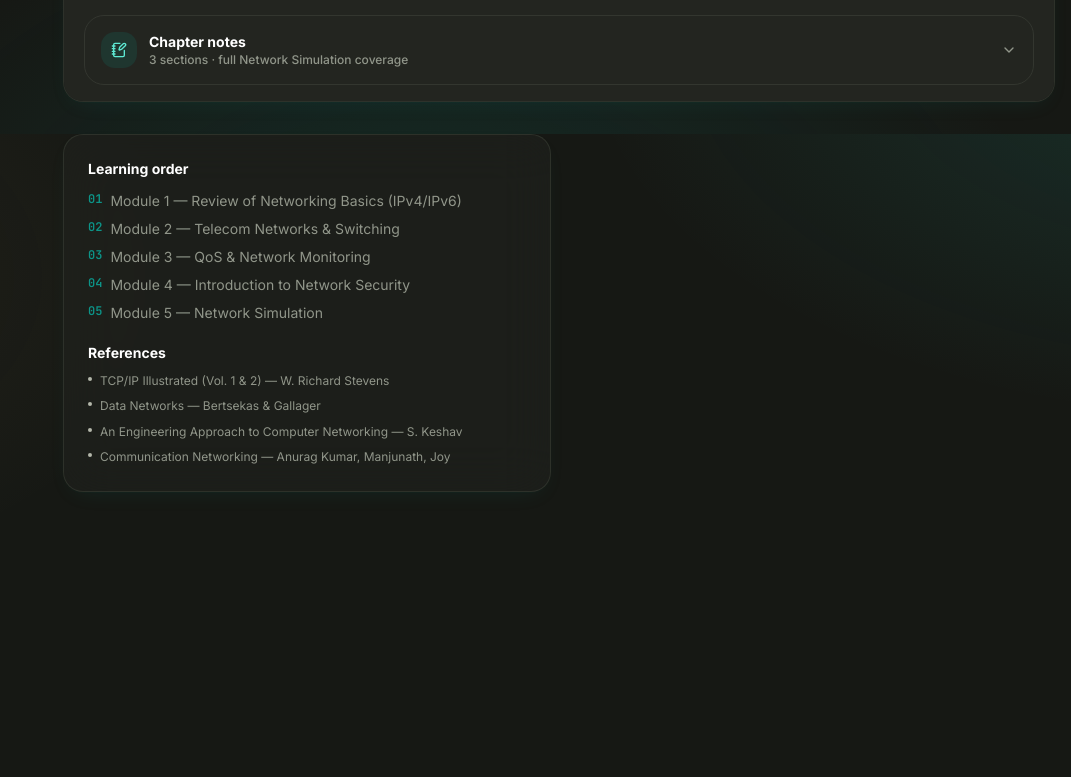
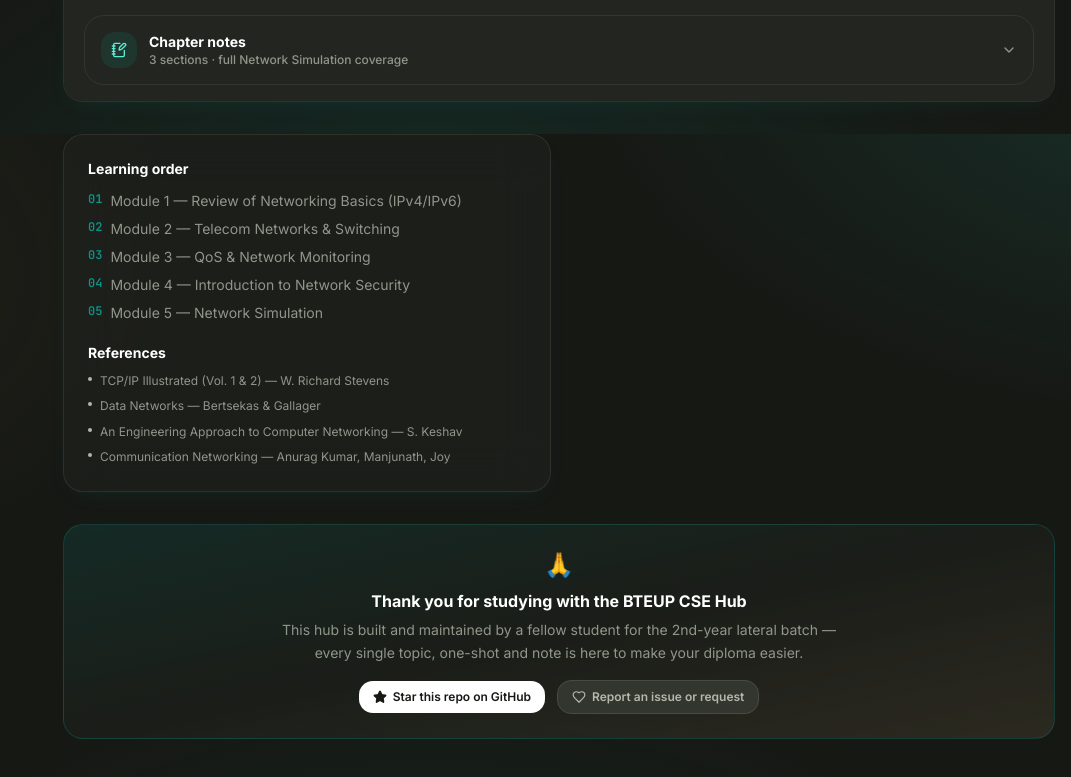
Before and after one commit to Tauseef666-ctrl/2nd-year-lateral, a React (Vite) app: page /subject/acn in a window 1280 px wide. Shown: the part 2266-3043 px from the top of the page, without its empty margins (209-1280 px from the left). Before the commit the page ends 2814 px from the top, so only its background shows below. Built offline with nearby package versions, Linux system fonts and the light colour scheme.

Commit message:
feat: add thank-you + GitHub star note at end of every subject and chapter

```diff
--- /dev/null
+++ b/src/components/ThankYouCard.tsx
@@ -0,0 +1,38 @@
+import { Heart, Star } from 'lucide-react';
+
+const GITHUB_URL = 'https://github.com/Tauseef666-ctrl/2nd-year-lateral';
+
+export function ThankYouCard() {
+  return (
+    <div className="relative overflow-hidden rounded-2xl border border-accent/25 bg-gradient-to-br from-accent/10 via-white/60 to-mint-400/10 px-6 py-6 text-center dark:from-accent/15 dark:via-ink-900/40 dark:to-mint-400/10">
+      <p className="text-2xl" aria-hidden="true">🙏</p>
+      <p className="mt-2 font-display text-base font-bold text-ink-950 dark:text-white">
+        Thank you for studying with the BTEUP CSE Hub
+      </p>
+      <p className="mx-auto mt-1.5 max-w-xl text-sm leading-relaxed text-ink-500 dark:text-ink-400">
+        This hub is built and maintained by a fellow student for the 2nd-year lateral batch — every
+        single topic, one-shot and note is here to make your diploma easier.
+      </p>
+      <div className="mt-4 flex flex-wrap items-center justify-center gap-3">
+        <a
+          href={GITHUB_URL}
+          target="_blank"
+          rel="noreferrer"
+          className="inline-flex items-center gap-1.5 rounded-xl bg-ink-950 px-3.5 py-2 text-xs font-semibold text-white transition hover:bg-accent dark:bg-white dark:text-ink-950 dark:hover:bg-accent dark:hover:text-white"
+        >
+          <Star className="h-3.5 w-3.5 fill-current" />
+          Star this repo on GitHub
+        </a>
+        <a
+          href={`${GITHUB_URL}/issues/new`}
+          target="_blank"
+          rel="noreferrer"
+          className="inline-flex items-center gap-1.5 rounded-xl border border-ink-200 bg-white px-3.5 py-2 text-xs font-semibold text-ink-600 transition hover:border-accent hover:text-accent dark:border-ink-700 dark:bg-ink-800 dark:text-ink-300"
+        >
+          <Heart className="h-3.5 w-3.5" />
+          Report an issue or request
+        </a>
+      </div>
+    </div>
+  );
+}
--- a/src/pages/Subject.tsx
+++ b/src/pages/Subject.tsx
@@ -14,6 +14,7 @@ import { getSubject, getSubjectTopics } from '../data/curriculum';
 import type { Subject as SubjectT } from '../types';
 import { Badge, Card, EmptyState, PageHeader, SourceNote } from '../components/ui';
 import { ChapterNotes } from '../components/ChapterNotes';
+import { ThankYouCard } from '../components/ThankYouCard';
 import { CHAPTER_NOTES } from '../data/chapterNotes';
 
 const categoryLabels: Record<SubjectT['category'], string> = {
@@ -273,6 +274,7 @@ export default function Subject() {
           </ul>
         </Card>
       </div>
+      <ThankYouCard />
     </section>
   );
 }
--- a/src/pages/Topic.tsx
+++ b/src/pages/Topic.tsx
@@ -19,6 +19,7 @@ import { Badge, Card, EmptyState, PageHeader, SourceNote, cx } from '../componen
 import VideoCard from '../components/VideoCard';
 import PracticeCard from '../components/PracticeCard';
 import { ChapterNotes } from '../components/ChapterNotes';
+import { ThankYouCard } from '../components/ThankYouCard';
 
 const DIFF_LABELS: Record<string, string> = {
   beginner: 'Foundation',
@@ -340,6 +341,8 @@ export default function Topic() {
           ) : null}
         </div>
       ) : null}
+
+      <ThankYouCard />
     </section>
   );
 }
```
